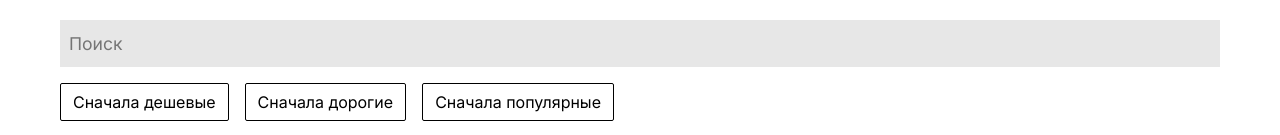
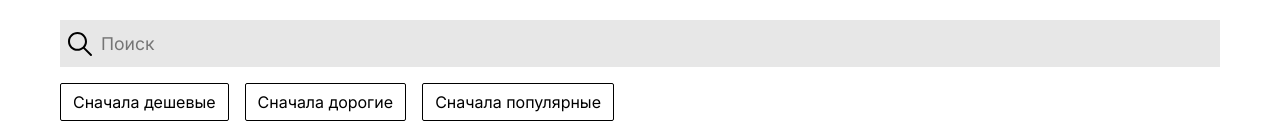
Before and after one commit to StanEkso/Online-Store-React, a React (Create React App) app: page / in a window 1280 px wide. Shown: the top 135 px of the page. Built offline with nearby package versions, Linux system fonts and the light colour scheme.

Commit message:
fix: filter by price incorrect intervals, search styles

```diff
--- a/src/assets/images/index.ts
+++ b/src/assets/images/index.ts
@@ -10,6 +10,7 @@ import GumshoesImage from "./gumshoes.jpg";
 import GumshoesImage_alt from "./gumshoes_2.jpg";
 import ShoesImage from "./shoes.jpg";
 import SemiShoesImage from "./semi_shoes.jpeg";
+import SearchIcon from "./search.svg";
 
 const ImageAssets: Record<string, string> = {
   placeholder: PlaceHolderImage,
@@ -24,6 +25,7 @@ const ImageAssets: Record<string, string> = {
   shoes: ShoesImage,
   semishoes: SemiShoesImage,
   shirt_alt: ShirtAltImage,
+  searchIcon: SearchIcon,
 };
 
 export default ImageAssets;
--- a/src/components/app/App.tsx
+++ b/src/components/app/App.tsx
@@ -38,7 +38,7 @@ function App() {
       <Sortings sorting={sortingValue} setSorting={setSortingValue} />
 
       <div className="app__wrapper__grid">
-        <div>
+        <div className="app__wrapper-column">
           <Filters colors={colors} filters={filters} setFilters={setFilters} />
           <h2>Всего товаров: {filteredCards.length}</h2>
         </div>
--- a/src/components/filters/FilterByPrice.tsx
+++ b/src/components/filters/FilterByPrice.tsx
@@ -37,7 +37,7 @@ const FilterByPrice: FC<Props> = ({ colors, filters, setFilters }) => {
         <input
           className={styles.price__input}
           min={0}
-          max={MAXIMUM_PRICE}
+          max={filters.maximumPrice || MAXIMUM_PRICE}
           type="number"
           name="minimalPrice"
           onChange={handlePrice}
@@ -46,7 +46,7 @@ const FilterByPrice: FC<Props> = ({ colors, filters, setFilters }) => {
         -
         <input
           className={styles.price__input}
-          min={0}
+          min={filters.minimalPrice || 0}
           max={MAXIMUM_PRICE}
           type="number"
           name="maximumPrice"
--- a/src/components/searchBar/SearchBar.module.scss
+++ b/src/components/searchBar/SearchBar.module.scss
@@ -3,9 +3,19 @@
 .container {
     display: flex;
     width: 100%;
+    position: relative;
 }
 
 .field {
     @extend %base_input;
     width: 100%;
+    padding-left: 40px;
 }
+
+.icon {
+    position: absolute;
+    top: 50%;
+    transform: translate(0, -50%);
+    left: 8px;
+    max-width: 24px;
+}
--- a/src/components/searchBar/SearchBar.tsx
+++ b/src/components/searchBar/SearchBar.tsx
@@ -1,4 +1,5 @@
 import React, { FC, useCallback } from "react";
+import ImageAssets from "../../assets/images";
 import styles from "./SearchBar.module.scss";
 type Props = {
   value: string;
@@ -12,6 +13,11 @@ const SearchBar: FC<Props> = ({ value, setValue }) => {
   );
   return (
     <div className={styles.container}>
+      <img
+        src={ImageAssets.searchIcon}
+        alt="Иконка поиска"
+        className={styles.icon}
+      />
       <input
         placeholder="Поиск"
         value={value}
--- a/src/components/sortings/Sortings.module.scss
+++ b/src/components/sortings/Sortings.module.scss
@@ -15,4 +15,5 @@
 
 .container {
     @include flex(row, 16px);
+    overflow: auto;
 }
--- a/src/components/sortings/Sortings.tsx
+++ b/src/components/sortings/Sortings.tsx
@@ -4,6 +4,14 @@ import styles from "./Sortings.module.scss";
 type Props = {
   sorting: string;
   setSorting: React.Dispatch<React.SetStateAction<string>>;
+};
+
+const getClassesForSelector = (isActive = false) => {
+  const classes = [styles.selector];
+  if (isActive) {
+    classes.push(styles.selector_active);
+  }
+  return classes.join(" ");
 };
 
 const Sortings: FC<Props> = ({ sorting, setSorting }) => {
@@ -16,14 +24,10 @@ const Sortings: FC<Props> = ({ sorting, setSorting }) => {
   return (
     <div className={styles.container}>
       {sortingTypes.map((el) => {
-        const classes = [styles.selector];
-        if (el.type === sorting) {
-          classes.push(styles.selector_active);
-        }
         return (
           <div
             key={el.type}
-            className={classes.join(" ")}
+            className={getClassesForSelector(el.type === sorting)}
             onClick={() => handleSortingClick(el.type)}
           >
             {el.name}
--- a/src/hooks/useSortings.ts
+++ b/src/hooks/useSortings.ts
@@ -2,7 +2,7 @@ import { useCallback } from "react";
 import { Product } from "../types/product";
 import { SortingType } from "../types/sortings";
 
-export const sortingTypes: SortingType[] = [
+export const sortingTypes: SortingType<Product>[] = [
   {
     type: "price/asc",
     fn: (A, B) => A.price - B.price,
--- a/src/types/filters.ts
+++ b/src/types/filters.ts
@@ -6,4 +6,4 @@ export interface FiltersOptions {
   maximumPrice?: number;
 }
 
-export type FilterFunction<T> = (A: T) => boolean;
+export type FilterFunction<Type = number> = (A: Type) => boolean;
```
Also changed, not shown: src/types/sortings.ts (+3 -5 lines), src/assets/images/search.svg (added).
